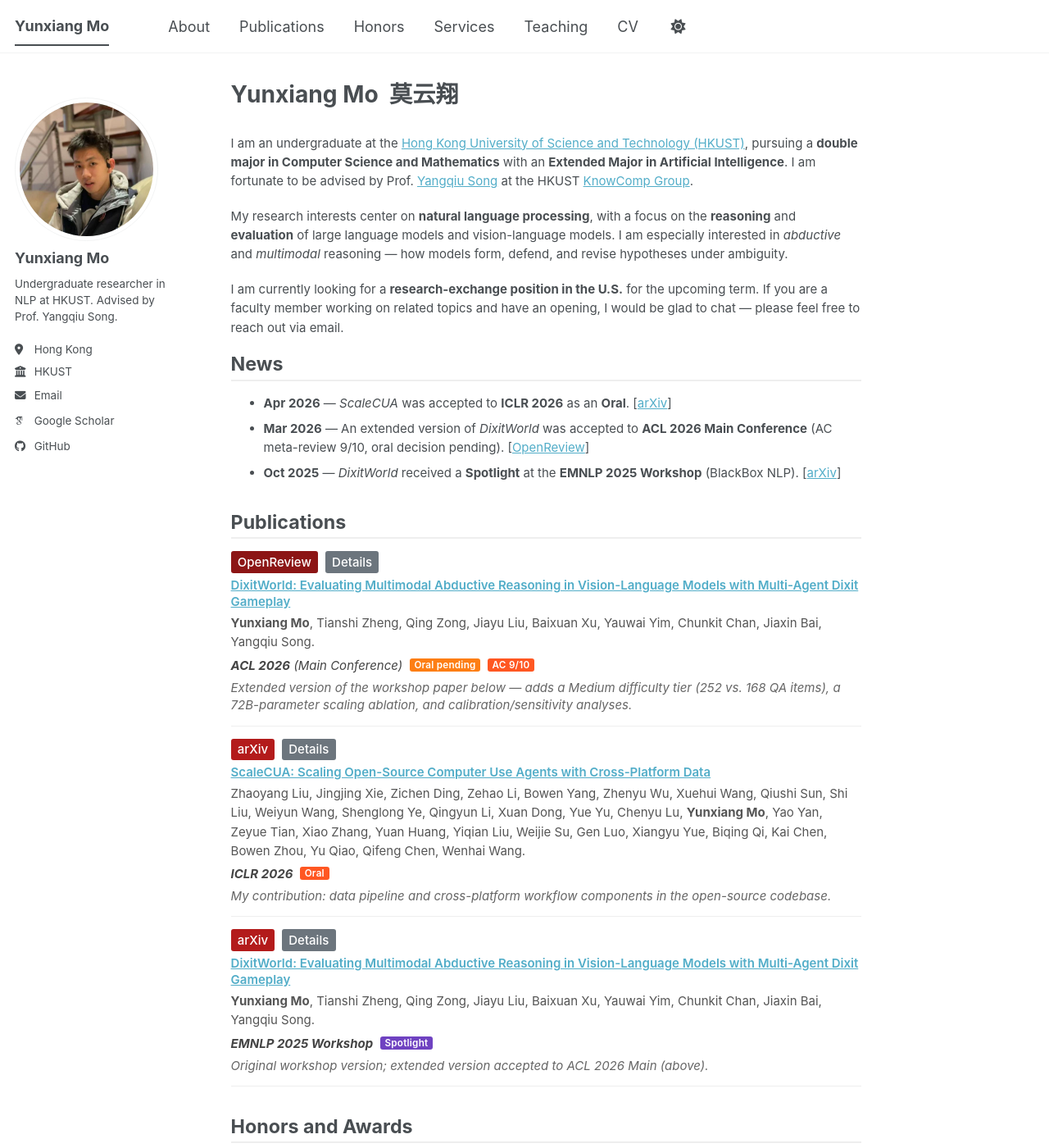
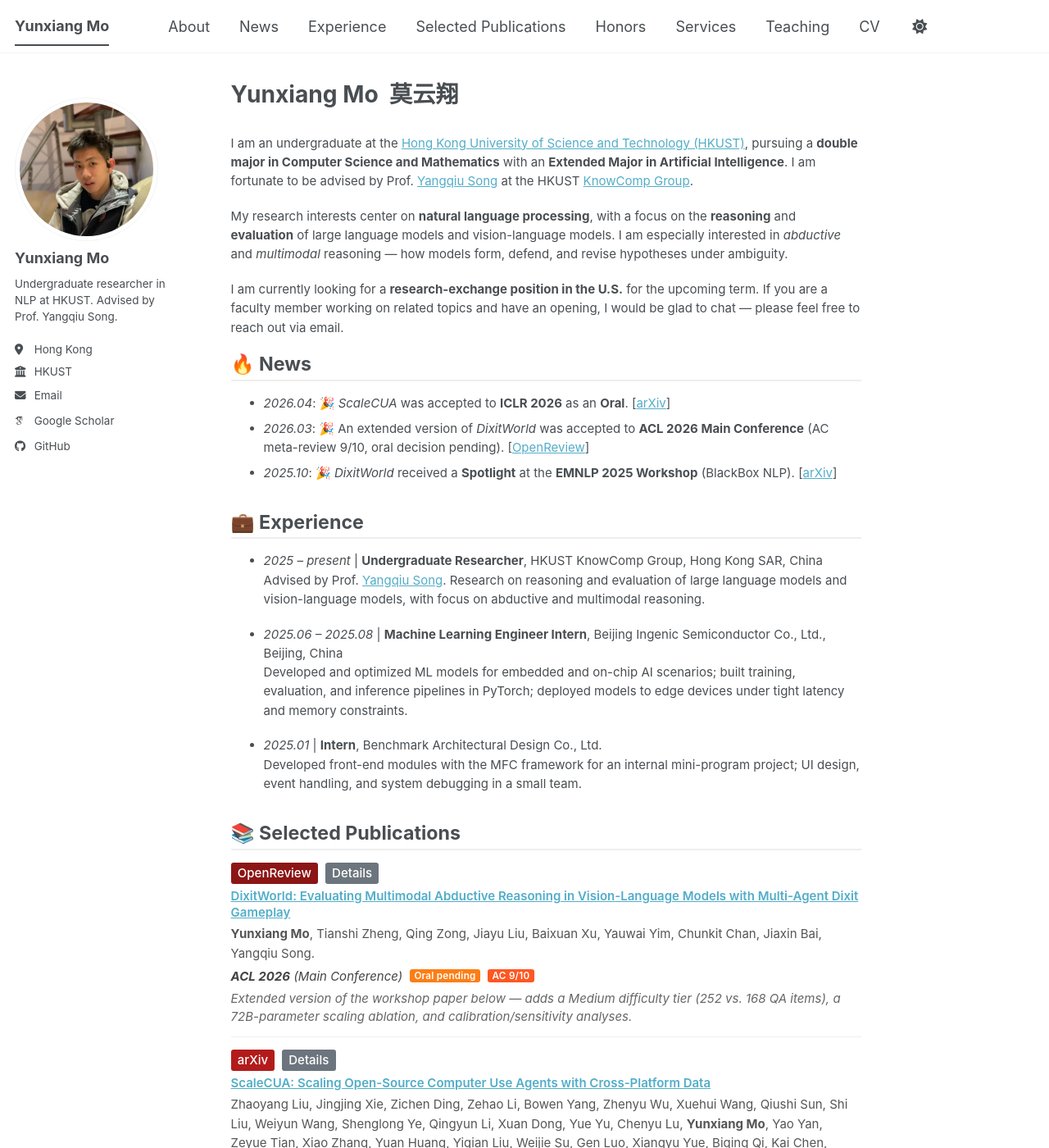
Before and after one commit to moyunxiang/moyunxiang.github.io, a Jekyll site: the page built from _pages/about.md, in a window 1280 px wide and 1400 px high. Shown: the whole window at 82% size. Built offline with Jekyll 4.4.1, drawn with Linux system fonts in a browser that asks for light colours; some web fonts are replaced; a script bundle is joined from its source files by our own code; library files that are not in the unit come from our copies; some of the changed text lies outside the part shown.

Commit message:
Mirror zhaoyangliu nav exactly: add News/Experience to nav; add emoji icons to all section headings; add Experience section content

```diff
--- a/_pages/about.md
+++ b/_pages/about.md
@@ -17,15 +17,28 @@
 
 <span class="anchor" id="news"></span>
 
-News
+🔥 News
 ======
-- **Apr 2026** — *ScaleCUA* was accepted to **ICLR 2026** as an **Oral**. \[[arXiv](https://arxiv.org/abs/2509.15221)\]
-- **Mar 2026** — An extended version of *DixitWorld* was accepted to **ACL 2026 Main Conference** (AC meta-review 9/10, oral decision pending). \[[OpenReview](https://openreview.net/forum?id=ikU0NDfKvO)\]
-- **Oct 2025** — *DixitWorld* received a **Spotlight** at the **EMNLP 2025 Workshop** (BlackBox NLP). \[[arXiv](https://arxiv.org/abs/2510.10117)\]
+- *2026.04*: 🎉 *ScaleCUA* was accepted to **ICLR 2026** as an **Oral**. \[[arXiv](https://arxiv.org/abs/2509.15221)\]
+- *2026.03*: 🎉 An extended version of *DixitWorld* was accepted to **ACL 2026 Main Conference** (AC meta-review 9/10, oral decision pending). \[[OpenReview](https://openreview.net/forum?id=ikU0NDfKvO)\]
+- *2025.10*: 🎉 *DixitWorld* received a **Spotlight** at the **EMNLP 2025 Workshop** (BlackBox NLP). \[[arXiv](https://arxiv.org/abs/2510.10117)\]
 
-<span class="anchor" id="publications"></span>
+<span class="anchor" id="experience"></span>
 
-Publications
+💼 Experience
+======
+- *2025 – present* | **Undergraduate Researcher**, HKUST KnowComp Group, Hong Kong SAR, China
+  Advised by Prof. [Yangqiu Song](https://www.cse.ust.hk/~yqsong/). Research on reasoning and evaluation of large language models and vision-language models, with focus on abductive and multimodal reasoning.
+
+- *2025.06 – 2025.08* | **Machine Learning Engineer Intern**, Beijing Ingenic Semiconductor Co., Ltd., Beijing, China
+  Developed and optimized ML models for embedded and on-chip AI scenarios; built training, evaluation, and inference pipelines in PyTorch; deployed models to edge devices under tight latency and memory constraints.
+
+- *2025.01* | **Intern**, Benchmark Architectural Design Co., Ltd.
+  Developed front-end modules with the MFC framework for an internal mini-program project; UI design, event handling, and system debugging in a small team.
+
+<span class="anchor" id="selected-publications"></span>
+
+📚 Selected Publications
 ======
 
 <div class="paper-box">
@@ -69,21 +82,21 @@
 
 <span class="anchor" id="honors-and-awards"></span>
 
-Honors and Awards
+🏆 Honors and Awards
 ======
-- **University's Scholarship Scheme for Continuing Undergraduate Students** (**Top 1%**), 2024 & 2025
-- **[S.S. Chern Class](https://www.math.hkust.edu.hk/ug/chern_class/)** — *Honor for top academic performance across all mathematics coursework.*
-- **Dean's List Honor** (GPA above 3.7), 2024 & 2025
+- *2024, 2025* | **University's Scholarship Scheme for Continuing Undergraduate Students**, HKUST (**Top 1%**)
+- **[S.S. Chern Class](https://www.math.hkust.edu.hk/ug/chern_class/)**, HKUST Department of Mathematics — *Honor for top academic performance across all mathematics coursework.*
+- *2024, 2025* | **Dean's List Honor**, HKUST (GPA above 3.7)
 
-<span class="anchor" id="services"></span>
+<span class="anchor" id="academic-services"></span>
 
-Services
+🤝 Academic Services
 ======
 *(Coming soon.)*
 
 <span class="anchor" id="teaching"></span>
 
-Teaching
+🎓 Teaching
 ======
 - **Teaching Assistant**, *Discrete Mathematics* — HKUST.
 - **Teaching Assistant**, *Inquiry of Artificial Intelligence* — HKUST.
```
Also changed, not shown: _data/navigation.yml (+11 -4 lines).
